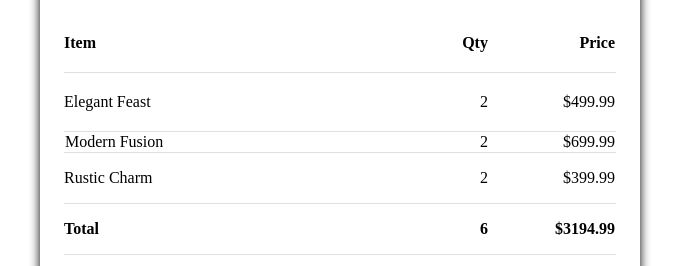
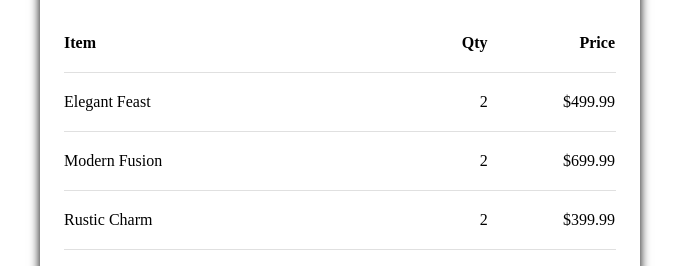
Before and after one commit to Dimas0106/homework-2, a plain HTML site: page index.html in a window 1280 px wide. Shown: the part 198-464 px from the top of the page, without its empty margins (300-979 px from the left). Drawn offline with Linux system fonts and the light colour scheme.

Commit message:
ispravil oshibki

```diff
--- a/index.html
+++ b/index.html
@@ -42,17 +42,17 @@
                     <td style="width: 126px; text-align: right;">$499.99</td>
                 </tr>
                 <tr style="border-bottom: 1px solid #e0e0e0">
-                    <td style="width: 376px; padding: 20git px 0;">Modern Fusion</td>
+                    <td style="width: 376px; padding: 20px 0;">Modern Fusion</td>
                     <td style="width: 50px; text-align: right;">2</td>
                     <td style="width: 126px;text-align: right;">$699.99</td>
                 </tr>
                 <tr style="border-bottom: 1px solid #e0e0e0;">
-                    <td style="width: 376px; padding: 16px 0;">Rustic Charm</td>
+                    <td style="width: 376px; padding: 20px 0;">Rustic Charm</td>
                     <td style="width: 50px; text-align: right;">2</td>
                     <td style="width: 126px; text-align: right;">$399.99</td>
                 </tr>
                 <tr style="border-bottom: 1px solid #e0e0e0;">
-                    <th style="width: 376px; text-align: left; padding: 16px 0;">Total</th>
+                    <th style="width: 376px; text-align: left; padding: 20px 0;">Total</th>
                     <th style="width: 50px; text-align: right;">6</th>
                     <th style="width: 126px; text-align: right;">$3194.99</th>
                 </tr>
```
